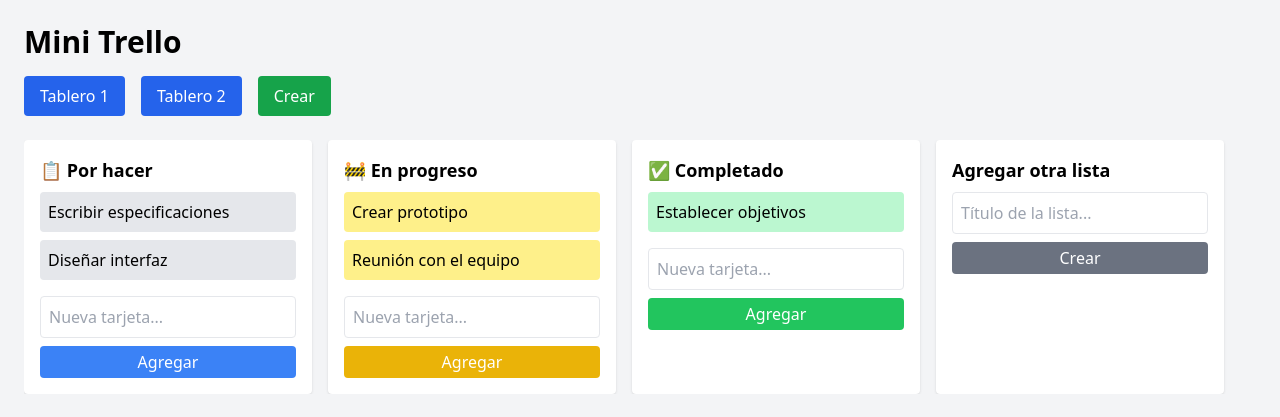
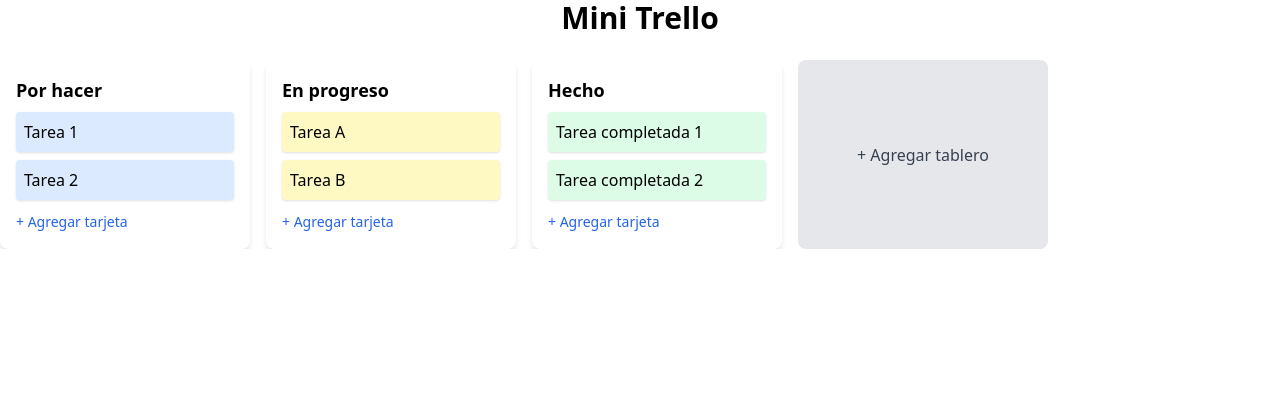
Before and after one commit to Antonio-dev272/mini-gestor-tareas, a Flask app: template frontend/templates/index.html in a window 1280 px wide. Shown: the top 417 px of the page. Run offline with Flask 3, Linux system fonts and the light colour scheme; the template is opened without the code that fills it, so the values that code supplies are empty; style sheets or scripts are compiled from the project's sources; some libraries are stand-ins or nearby versions.

Commit message:
cambios_

```diff
--- /dev/null
+++ b/frontend/static/css/styles.css
@@ -0,0 +1,44 @@
+@tailwind base;
+@tailwind components;
+@tailwind utilities;
+
+/* Estilos personalizados */
+.title {
+  @apply text-3xl font-bold mb-6 text-center;
+}
+
+.board-container {
+  @apply flex space-x-4 overflow-x-auto;
+}
+
+.board {
+  @apply bg-white rounded-lg shadow-md p-4 min-w-[250px];
+}
+
+.board-title {
+  @apply text-lg font-semibold mb-2;
+}
+
+.card-list {
+  @apply space-y-2;
+}
+
+.card {
+  @apply bg-blue-100 p-2 rounded shadow;
+}
+
+.card-yellow {
+  @apply bg-yellow-100;
+}
+
+.card-green {
+  @apply bg-green-100;
+}
+
+.add-card {
+  @apply mt-3 text-sm text-blue-600 hover:underline;
+}
+
+.add-board {
+  @apply bg-gray-200 rounded-lg p-4 min-w-[250px] flex items-center justify-center cursor-pointer hover:bg-gray-300 text-gray-700;
+}
--- a/frontend/templates/index.html
+++ b/frontend/templates/index.html
@@ -1,61 +1,48 @@
 <!DOCTYPE html>
 <html lang="es">
 <head>
-  <meta charset="UTF-8">
-  <meta name="viewport" content="width=device-width, initial-scale=1.0">
+  <meta charset="UTF-8" />
+  <meta name="viewport" content="width=device-width, initial-scale=1.0" />
   <title>Mini Trello</title>
-  <script src="https://cdn.tailwindcss.com"></script>
+  <link rel="stylesheet" href="{{ url_for('static', filename='css/styles.css') }}">
 </head>
 <body class="bg-gray-100 min-h-screen p-6">
-  <!-- Título -->
-  <header class="mb-6">
-    <h1 class="text-3xl font-bold mb-4">Mini Trello</h1>
-    <div class="flex gap-4 mb-4">
-      <button class="bg-blue-600 text-white px-4 py-2 rounded hover:bg-blue-700">Tablero 1</button>
-      <button class="bg-blue-600 text-white px-4 py-2 rounded hover:bg-blue-700">Tablero 2</button>
-      <button class="bg-green-600 text-white px-4 py-2 rounded hover:bg-green-700">Crear</button>
-    </div>
-  </header>
+  <h1 class="title">Mini Trello</h1>
 
-  <!-- Contenedor de listas -->
-  <div class="flex space-x-4 overflow-x-auto">
-    <!-- Lista: Por hacer -->
-    <div class="bg-white rounded shadow w-72 flex-shrink-0 p-4">
-      <h2 class="text-lg font-bold mb-2">📋 Por hacer</h2>
-      <ul class="space-y-2 mb-4">
-        <li class="bg-gray-200 p-2 rounded">Escribir especificaciones</li>
-        <li class="bg-gray-200 p-2 rounded">Diseñar interfaz</li>
-      </ul>
-      <input type="text" placeholder="Nueva tarjeta..." class="w-full p-2 border rounded mb-2">
-      <button class="bg-blue-500 text-white px-4 py-1 rounded w-full hover:bg-blue-600">Agregar</button>
+  <div id="board-container" class="board-container">
+    <!-- Tablero: Por hacer -->
+    <div class="board">
+      <h2 class="board-title">Por hacer</h2>
+      <div class="card-list">
+        <div class="card">Tarea 1</div>
+        <div class="card">Tarea 2</div>
+      </div>
+      <button class="add-card">+ Agregar tarjeta</button>
     </div>
 
-    <!-- Lista: En progreso -->
-    <div class="bg-white rounded shadow w-72 flex-shrink-0 p-4">
-      <h2 class="text-lg font-bold mb-2">🚧 En progreso</h2>
-      <ul class="space-y-2 mb-4">
-        <li class="bg-yellow-200 p-2 rounded">Crear prototipo</li>
-        <li class="bg-yellow-200 p-2 rounded">Reunión con el equipo</li>
-      </ul>
-      <input type="text" placeholder="Nueva tarjeta..." class="w-full p-2 border rounded mb-2">
-      <button class="bg-yellow-500 text-white px-4 py-1 rounded w-full hover:bg-yellow-600">Agregar</button>
+    <!-- Tablero: En progreso -->
+    <div class="board">
+      <h2 class="board-title">En progreso</h2>
+      <div class="card-list">
+        <div class="card card-yellow">Tarea A</div>
+        <div class="card card-yellow">Tarea B</div>
+      </div>
+      <button class="add-card">+ Agregar tarjeta</button>
     </div>
 
-    <!-- Lista: Completado -->
-    <div class="bg-white rounded shadow w-72 flex-shrink-0 p-4">
-      <h2 class="text-lg font-bold mb-2">✅ Completado</h2>
-      <ul class="space-y-2 mb-4">
-        <li class="bg-green-200 p-2 rounded">Establecer objetivos</li>
-      </ul>
-      <input type="text" placeholder="Nueva tarjeta..." class="w-full p-2 border rounded mb-2">
-      <button class="bg-green-500 text-white px-4 py-1 rounded w-full hover:bg-green-600">Agregar</button>
+    <!-- Tablero: Hecho -->
+    <div class="board">
+      <h2 class="board-title">Hecho</h2>
+      <div class="card-list">
+        <div class="card card-green">Tarea completada 1</div>
+        <div class="card card-green">Tarea completada 2</div>
+      </div>
+      <button class="add-card">+ Agregar tarjeta</button>
     </div>
 
-    <!-- Agregar nueva lista -->
-    <div class="bg-white rounded shadow w-72 flex-shrink-0 p-4">
-      <h2 class="text-lg font-bold mb-2">Agregar otra lista</h2>
-      <input type="text" placeholder="Título de la lista..." class="w-full p-2 border rounded mb-2">
-      <button class="bg-gray-500 text-white px-4 py-1 rounded w-full hover:bg-gray-600">Crear</button>
+    <!-- Botón para nuevo tablero -->
+    <div class="add-board">
+      <span>+ Agregar tablero</span>
     </div>
   </div>
 </body>
```
